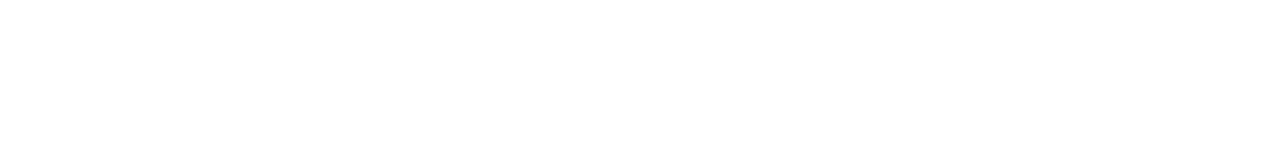
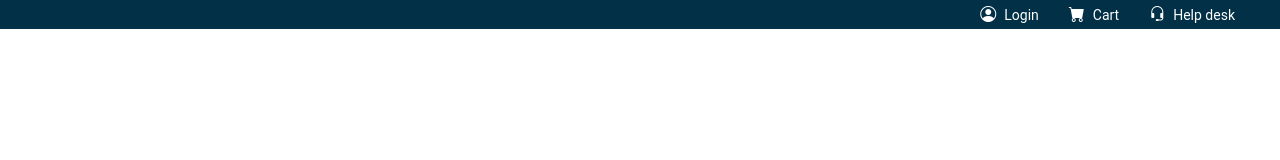
Before and after one commit to shubhamsutar4931/kisan-ecommerce, a plain HTML site: page index.html in a window 1280 px wide. Drawn offline with nearby package versions, Linux system fonts and the light colour scheme.

Commit message:
PSA1123: Design the navbar as discussed in session
PSA1123: Design the navbar as discussed in session

```diff
--- a/index.html
+++ b/index.html
@@ -0,0 +1,30 @@
+<!DOCTYPE html>
+<html lang="en">
+<head>
+    <meta charset="UTF-8">
+    <meta name="viewport" content="width=device-width, initial-scale=1.0">
+    <title>Kisan-ECommerce</title>
+    <!-- External CSS -->
+    <link rel="stylesheet" href="style.css">
+    <!-- CDN Link - Bootstrap Icons -->
+    <link rel="stylesheet" href="https://cdn.jsdelivr.net/npm/bootstrap-icons@1.3.0/font/bootstrap-icons.css">
+
+</head>
+<body>
+    <!-- Nevigation section -->
+     <section id="nav-bar">
+        <div>
+            <i class="bi bi-person-circle"></i>
+            <span>Login</span>
+        </div>
+        <div>
+            <i class="bi bi-cart-fill"></i>
+            <span>Cart</span>
+        </div>
+        <div id="help-desk">
+            <i class="bi bi-headset"></i>
+            <span>Help desk</span>
+        </div>
+     </section>
+</body>
+</html>
--- a/style.css
+++ b/style.css
@@ -3,4 +3,30 @@
  font-family: "Poppins", serif;
  font-family: "Roboto", serif;
 */
-@import url('https://fonts.googleapis.com/css2?family=Poppins&family=Roboto&display=swap');
+/* @import url('https://fonts.googleapis.com/css2?family=Poppins&family=Roboto&display=swap'); */
+*{
+    margin: 0px;
+    padding: 0px;
+    box-sizing: content-box;
+    font-family: "Roboto", serif;
+}
+#nav-bar{
+    display: flex;
+    justify-content: end;
+    gap: 30px;
+    padding: 5px;
+    background-color: #023047;
+    color: white;
+}
+#nav-bar div{
+    display: flex;
+    justify-content: center;
+    align-items: center;
+    gap: 8px;
+}
+#nav-bar span{
+    font-size: 14px;
+}
+#help-desk{
+    margin-right: 40px;
+}
```
